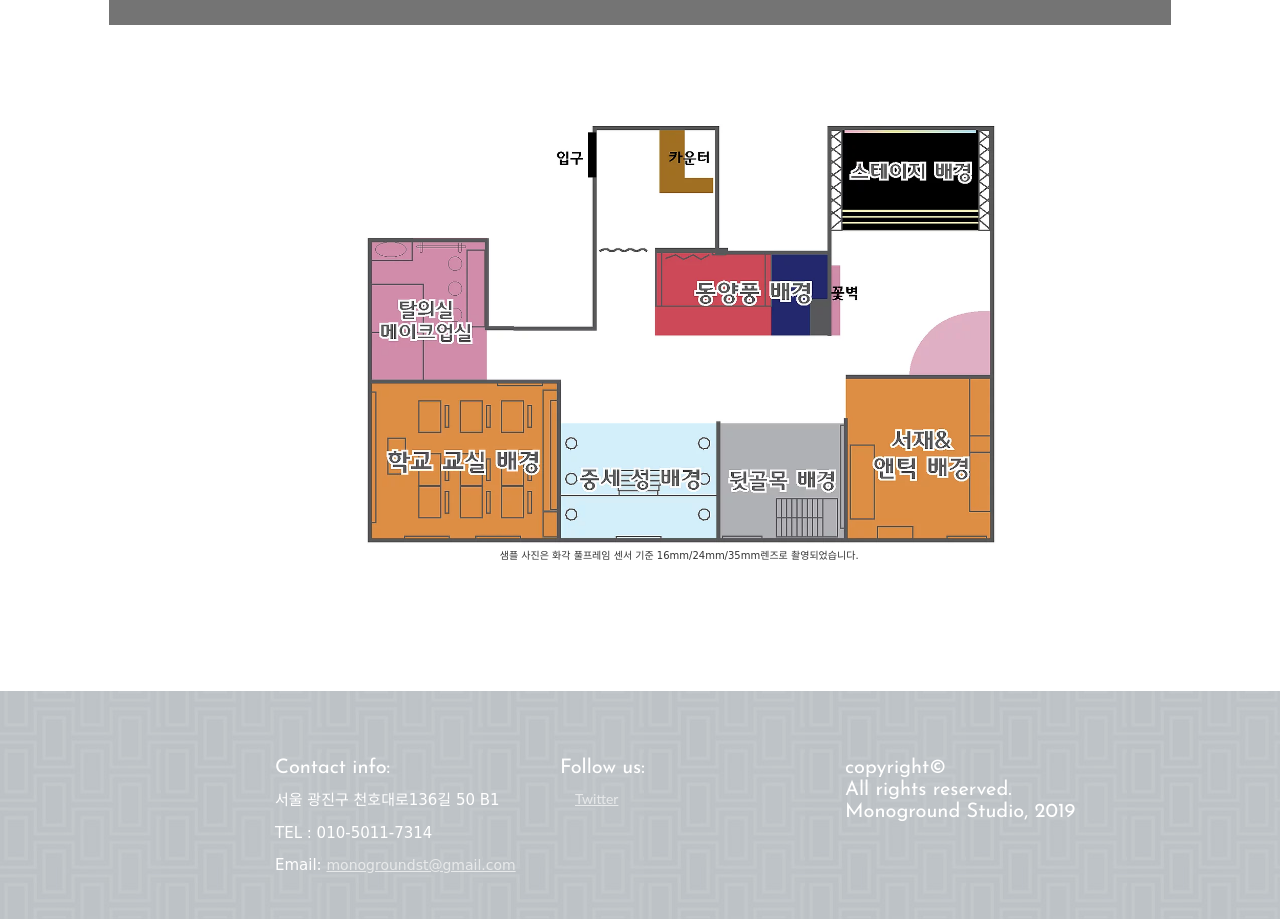
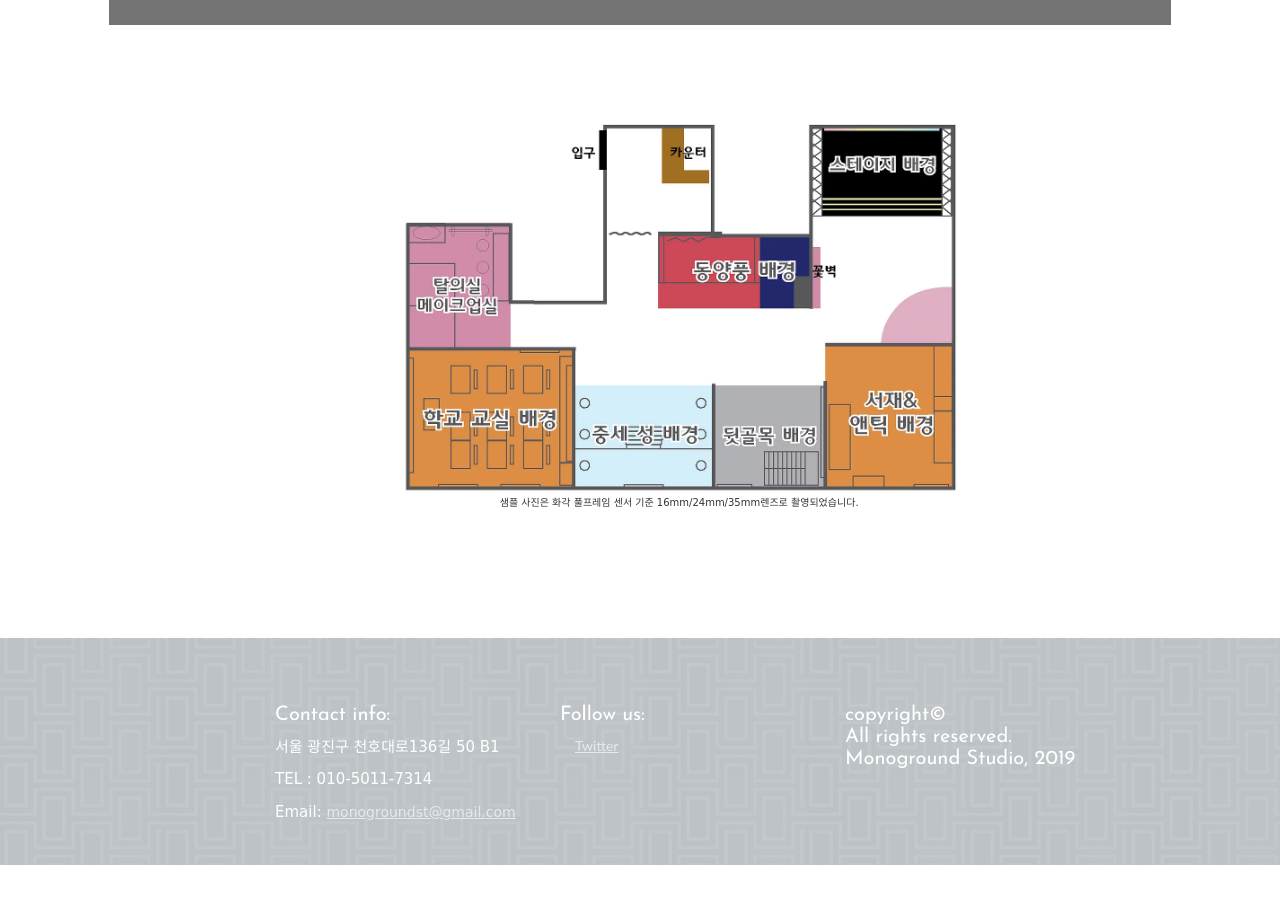
Before and after one commit to HeeeeeJinJeong/studio_project, a Django app: template scenery/templates/scenery/scenery_list.html in a window 1280 px wide. Shown: the part 415-1334 px from the top of the page. After the commit the page ends 1280 px from the top, so only its background shows below. Run offline with Django 3.2, Linux system fonts and the light colour scheme; the template is opened without the code that fills it, so the values that code supplies are empty; parts of the project's set-up code (start-up, migrations or seed data) failed here and were passed over; some libraries are stand-ins or nearby versions; some web fonts are replaced; grey boxes are pictures that could not be loaded.

Commit message:
전경 리스트 크기 조절

```diff
--- a/config/settings.py
+++ b/config/settings.py
@@ -25,7 +25,7 @@ BASE_DIR = os.path.dirname(os.path.dirname(os.path.abspath(__file__)))
 SECRET_KEY = SECRET_KEY
 
 # SECURITY WARNING: don't run with debug turned on in production!
-DEBUG = True
+DEBUG = False
 
 ALLOWED_HOSTS = ['*']
 
--- a/scenery/templates/scenery/scenery_list.html
+++ b/scenery/templates/scenery/scenery_list.html
@@ -11,19 +11,17 @@
 <div class="container padding-inner">
     <div class="row">
         <div class="col-md-12 col-sm-12 text-center">
-            <img src="{% static 'images/section.png' %}" alt="Project Name" style="max-width: 57%;">
+            <img src="{% static 'images/section.png' %}" alt="Project Name" style="max-width: 50%;">
             <p>샘플 사진은 화각 풀프레임 센서 기준 16mm/24mm/35mm렌즈로 촬영되었습니다.</p>
         </div>
     </div>
 </div>
 
 
-<div class="card-deck container port-top">
-    <div class="row">
+<div class="card-columns port-top">
     {% for object in object_list %}
     <div class="card portfolio-item">
         <img src="{{object.room_image.url}}" alt="Project Name">
-
         <div class="portfolio-info-fade">
             <ul>
                 <li class="portfolio-project-name">{{object.category}}</li>
@@ -32,12 +30,18 @@
                 </li>
             </ul>
         </div>
-
     </div>
     {% endfor %}
 </div>
-</div>
 
+<style>
+    .card-columns {
+  @include media-breakpoint-only(lg) {
+    column-count: 3;
+  }
 
+}
+
+</style>
 
 {% endblock %}
```
Lines whose indentation alone changed are shown as unchanged.
